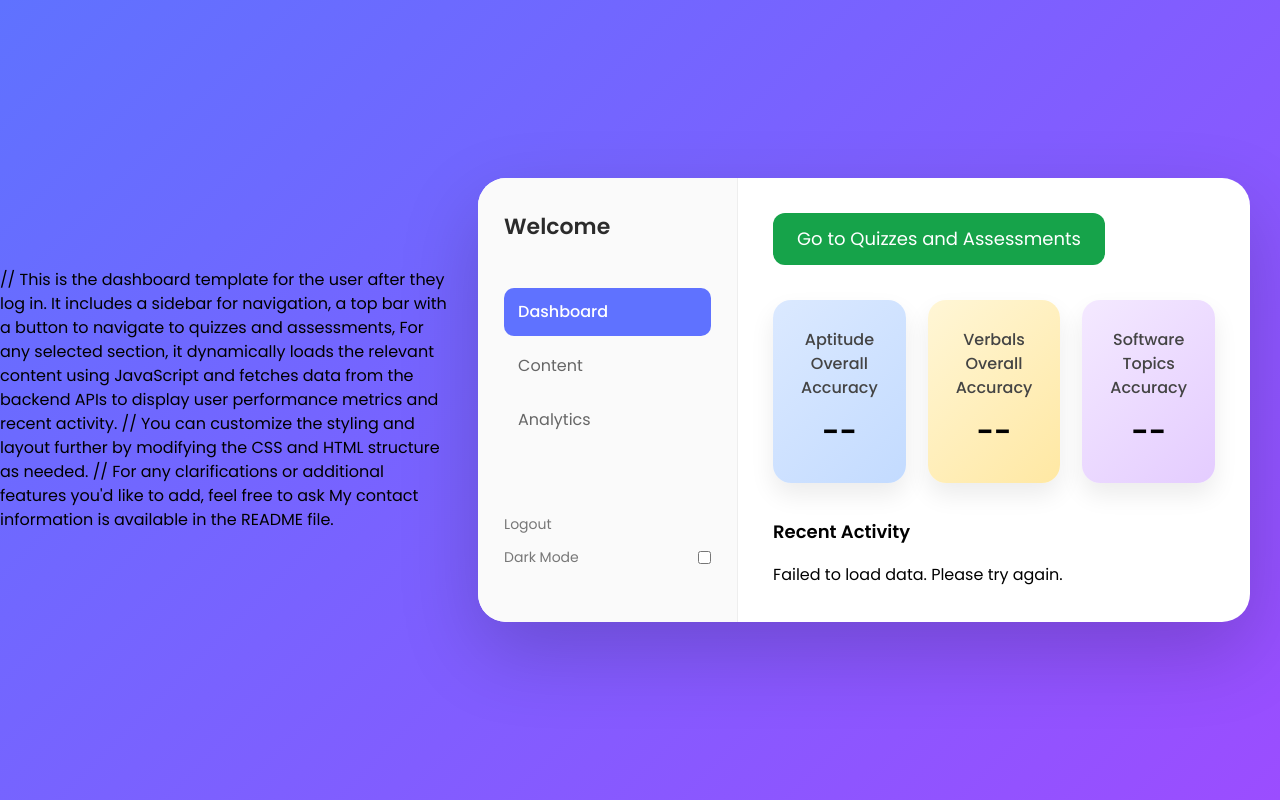
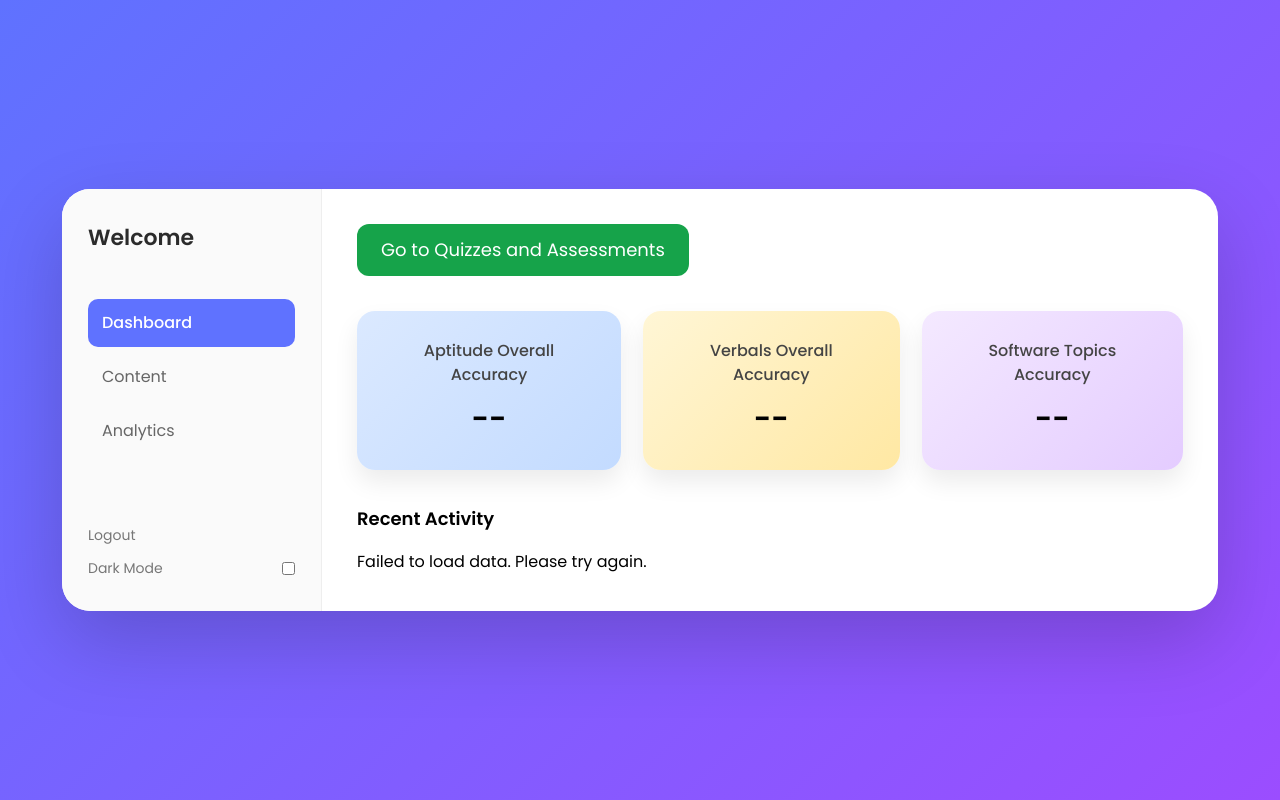
Before and after one commit to adarsh2023calc/JEEprep, a Django app: page /dashboard.html in a window 1280 px wide. Run offline with Django 5.2, Linux system fonts and the light colour scheme; data that the repository does not hold is empty; some libraries are stand-ins or nearby versions.

Commit message:
modified:   apti/templates/dashboard.html

```diff
--- a/apti/templates/dashboard.html
+++ b/apti/templates/dashboard.html
@@ -1,19 +1,11 @@
-// This is the dashboard template for the user after they log in.
-It includes a sidebar for navigation,
-a top bar with a button to navigate to quizzes and assessments,
-For any selected section, it dynamically loads the relevant content using
-JavaScript and fetches data from the backend APIs to display
-user performance metrics and recent activity.
 
-// You can customize the styling and layout further by modifying
-the CSS and HTML structure as needed.
-
-// For any clarifications or additional features you'd like to add, feel free to ask
-My contact information is available in the README file.
 
 
 {% load static %}
+
 <!DOCTYPE html>
+
+
 <html lang="en">
 <head>
     <meta charset="UTF-8">
```
